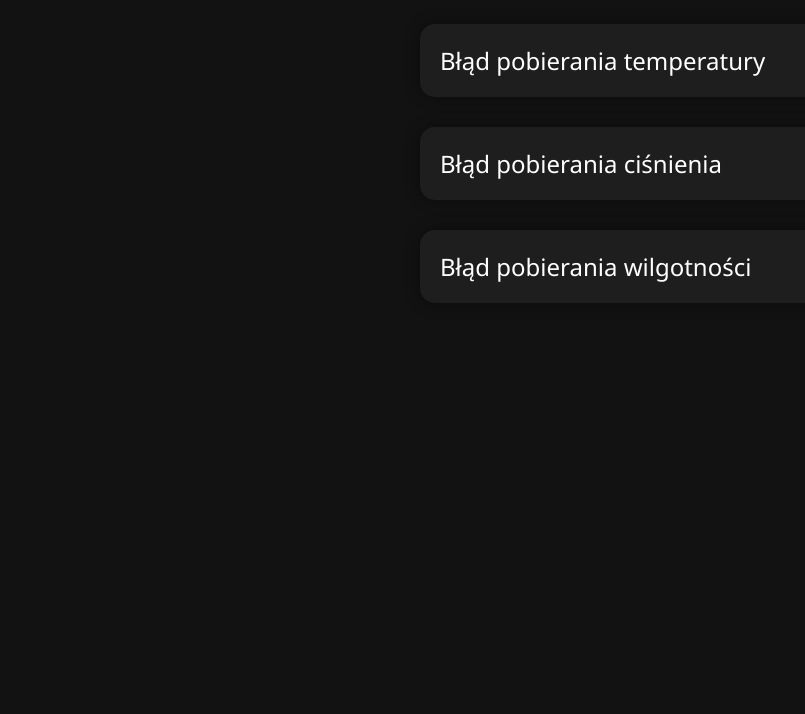
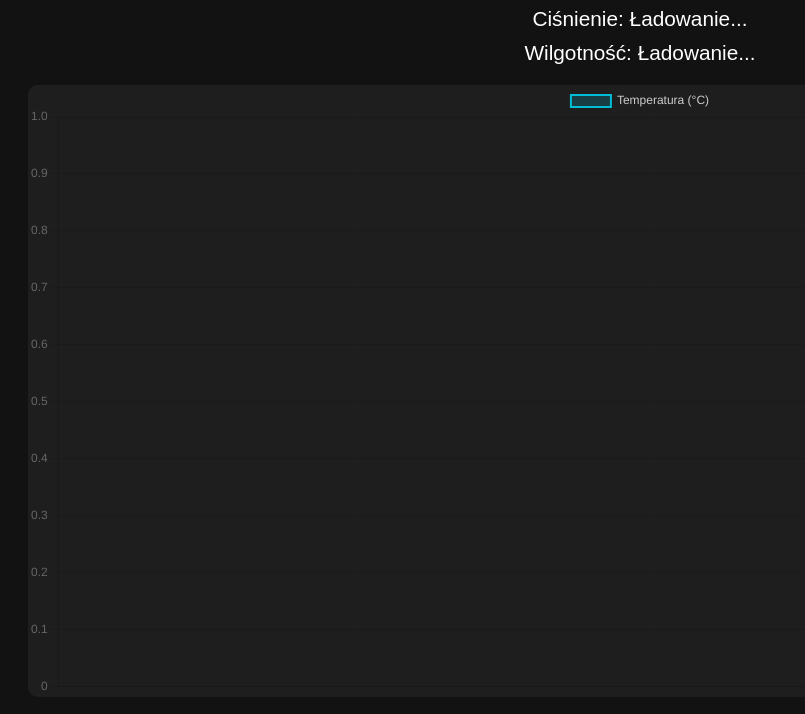
Before and after one commit to raquaez/stacja_pogodowa, a plain HTML site: page index.html in a window 1280 px wide. Shown: the part 143-857 px from the top of the page, without its empty margins (0-805 px from the left). Before the commit the page ends 800 px from the top, so only its background shows below. Drawn offline with nearby package versions, Linux system fonts and the light colour scheme; no server answers.

Commit message:
index.html

```diff
--- a/index.html
+++ b/index.html
@@ -1,78 +1,122 @@
 <!DOCTYPE html>
 <html lang="pl">
 <head>
-  <meta charset="UTF-8">
-  <meta name="viewport" content="width=device-width, initial-scale=1">
-  <title>Stacja Pogodowa</title>
+  <meta charset="UTF-8" />
+  <meta name="viewport" content="width=device-width, initial-scale=1.0"/>
+  <title>Stacja Pogodowa z Wykresami</title>
+  <script src="https://cdn.jsdelivr.net/npm/chart.js"></script>
   <style>
     body {
       background-color: #121212;
       color: #ffffff;
-      font-family: 'Segoe UI', sans-serif;
-      display: flex;
-      flex-direction: column;
-      align-items: center;
-      padding: 40px 20px;
+      font-family: Arial, sans-serif;
+      padding: 20px;
+      text-align: center;
     }
-
     h1 {
-      margin-bottom: 40px;
+      margin-bottom: 30px;
     }
-
     .dane {
-      font-size: 1.5em;
-      margin: 15px 0;
-      padding: 20px;
-      width: 100%;
-      max-width: 400px;
-      border-radius: 15px;
+      font-size: 1.3em;
+      margin: 10px 0;
+    }
+    canvas {
       background-color: #1e1e1e;
-      box-shadow: 0 0 15px rgba(0,0,0,0.4);
-      transition: background-color 0.3s, transform 0.3s;
-    }
-
-    .dane:hover {
-      background-color: #2c2c2c;
-      transform: scale(1.02);
+      border-radius: 10px;
+      margin: 20px 0;
     }
   </style>
 </head>
 <body>
   <h1>Stacja Pogodowa</h1>
+
   <div class="dane" id="temp">Temperatura: Ładowanie...</div>
   <div class="dane" id="press">Ciśnienie: Ładowanie...</div>
   <div class="dane" id="hum">Wilgotność: Ładowanie...</div>
 
+  <canvas id="chartTemp" width="400" height="200"></canvas>
+  <canvas id="chartPress" width="400" height="200"></canvas>
+  <canvas id="chartHum" width="400" height="200"></canvas>
+
   <script>
     const token = "_O5rM65Y3601TBQj8_liz3kTfPEk5S1D";
     const apiBase = `https://blynk.cloud/external/api/get?token=${token}`;
+    const maxPoints = 10;
+    const timeLabels = [];
 
-    async function pobierzDane(pin) {
-      const response = await fetch(`${apiBase}&${pin}`);
-      return await response.text();
+    const createChart = (ctxId, label, color) => {
+      const ctx = document.getElementById(ctxId).getContext('2d');
+      return new Chart(ctx, {
+        type: 'line',
+        data: {
+          labels: timeLabels,
+          datasets: [{
+            label: label,
+            data: [],
+            borderColor: color,
+            backgroundColor: color + "33",
+            borderWidth: 2,
+            tension: 0.4
+          }]
+        },
+        options: {
+          scales: {
+            y: { beginAtZero: false },
+            x: { ticks: { color: '#ccc' } }
+          },
+          plugins: {
+            legend: { labels: { color: '#ccc' } }
+          }
+        }
+      });
+    };
+
+    const chartTemp = createChart("chartTemp", "Temperatura (°C)", "#00bcd4");
+    const chartPress = createChart("chartPress", "Ciśnienie (hPa)", "#ff6384");
+    const chartHum = createChart("chartHum", "Wilgotność (%)", "#9966ff");
+
+    async function pobierz(pin) {
+      const res = await fetch(`${apiBase}&${pin}`);
+      return await res.text();
     }
 
-    async function odswiezDane() {
+    async function aktualizujDane() {
       try {
         const [temp, press, hum] = await Promise.all([
-          pobierzDane("v1"),
-          pobierzDane("v2"),
-          pobierzDane("v3")
+          pobierz("v1"),
+          pobierz("v2"),
+          pobierz("v3")
         ]);
 
         document.getElementById('temp').textContent = `Temperatura: ${temp} °C`;
         document.getElementById('press').textContent = `Ciśnienie: ${press} hPa`;
         document.getElementById('hum').textContent = `Wilgotność: ${hum} %`;
+
+        const now = new Date();
+        const label = `${now.getHours()}:${now.getMinutes().toString().padStart(2, '0')}`;
+
+        if (timeLabels.length >= maxPoints) {
+          timeLabels.shift();
+          chartTemp.data.datasets[0].data.shift();
+          chartPress.data.datasets[0].data.shift();
+          chartHum.data.datasets[0].data.shift();
+        }
+
+        timeLabels.push(label);
+        chartTemp.data.datasets[0].data.push(parseFloat(temp));
+        chartPress.data.datasets[0].data.push(parseFloat(press));
+        chartHum.data.datasets[0].data.push(parseFloat(hum));
+
+        chartTemp.update();
+        chartPress.update();
+        chartHum.update();
       } catch (err) {
-        console.error("Błąd pobierania danych:", err);
-        document.getElementById('temp').textContent = "Błąd pobierania temperatury";
-        document.getElementById('press').textContent = "Błąd pobierania ciśnienia";
-        document.getElementById('hum').textContent = "Błąd pobierania wilgotności";
+        console.error("Błąd:", err);
       }
     }
 
-    odswiezDane();
-    setInterval(odswiezDane, 600000); // 10 minut
+    aktualizujDane();
+    setInterval(aktualizujDane, 600000); // 10 minut
   </script>
 </body>
 </html>
```
